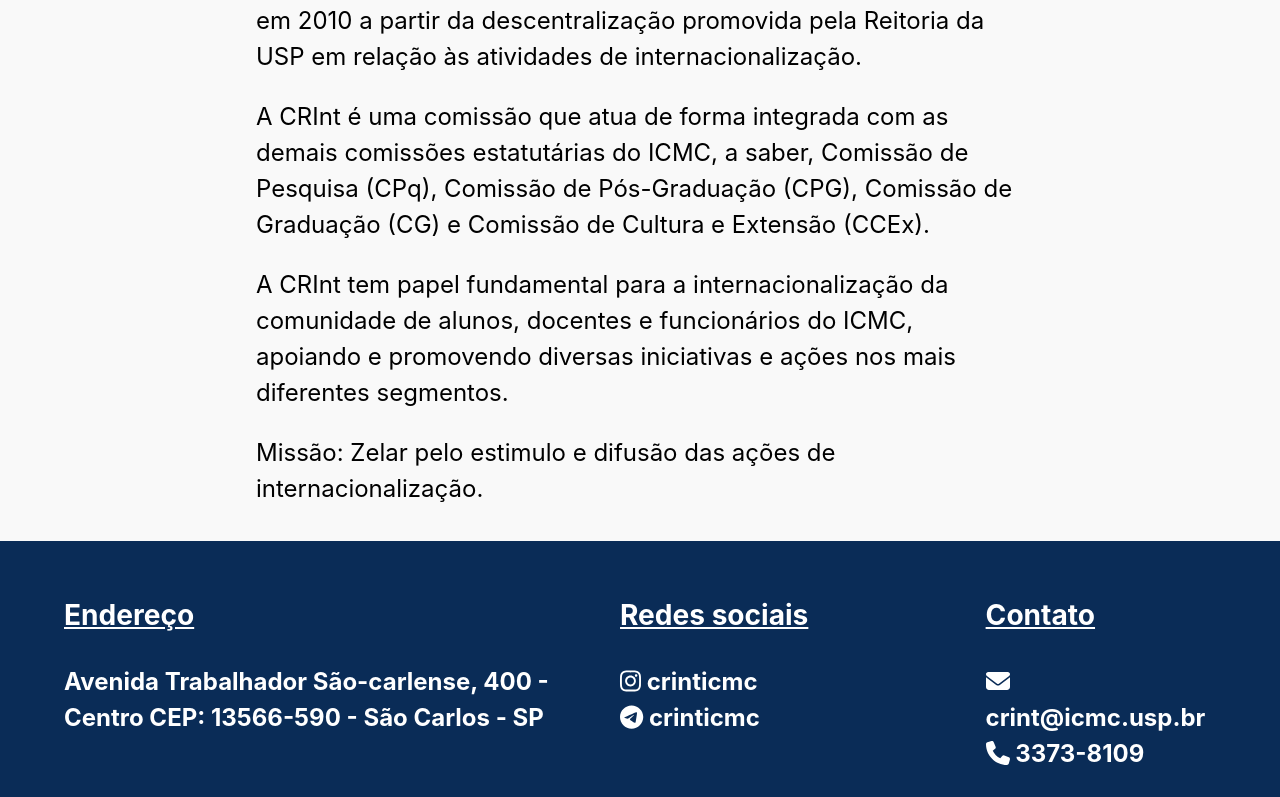
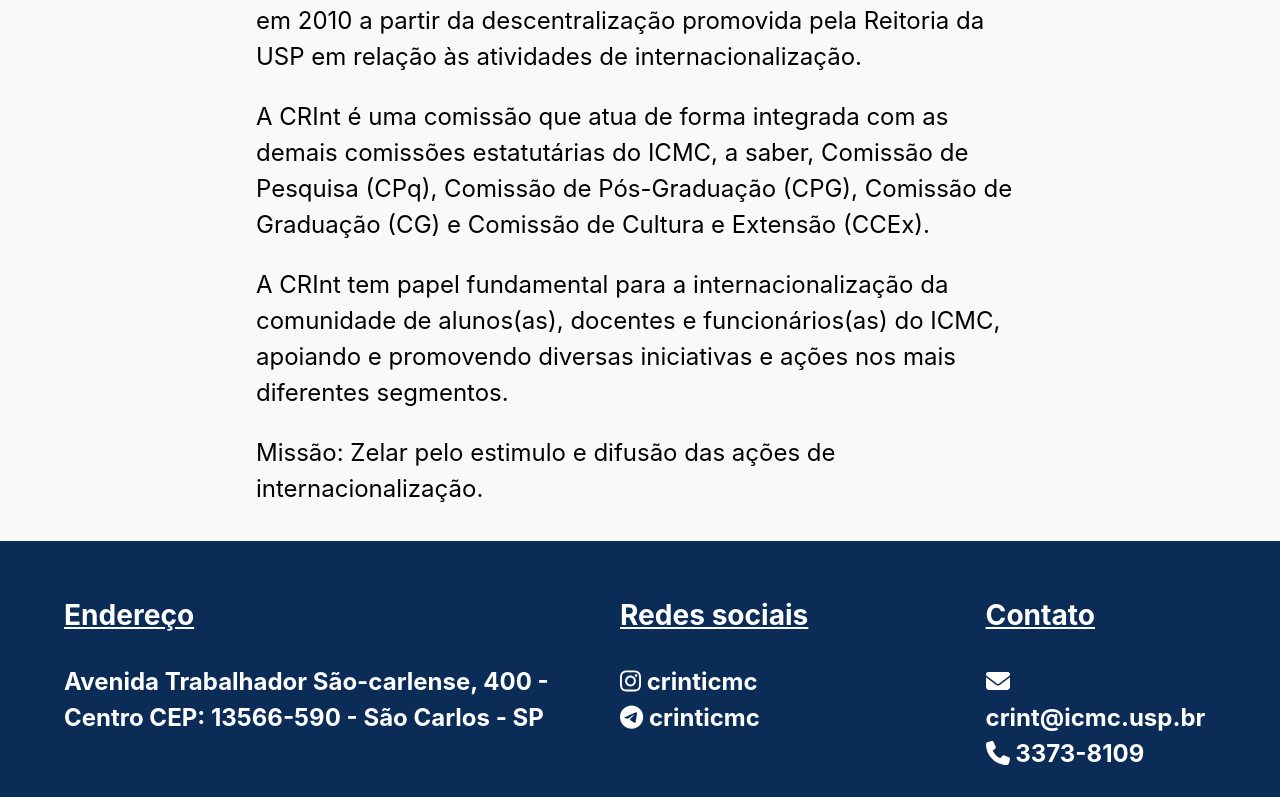
Before and after one commit to CRInt-ICMC/crint-site, a React (Vite) app in the folder crint-site/: page / in a window 1280 px wide. Shown: the part 1631-2428 px from the top of the page. Built offline with nearby package versions, Linux system fonts and the light colour scheme.

Commit message:
Update homepage.tsx

```diff
--- a/crint-site/src/pages/homepage.tsx
+++ b/crint-site/src/pages/homepage.tsx
@@ -32,7 +32,7 @@
                 A CRInt é uma comissão que atua de forma integrada com as demais comissões estatutárias do ICMC, a saber, Comissão de Pesquisa (CPq), Comissão de Pós-Graduação (CPG), Comissão de Graduação (CG) e Comissão de Cultura e Extensão (CCEx).
             </p>
             <p>
-                A CRInt tem papel fundamental para a internacionalização da comunidade de alunos, docentes e funcionários do ICMC, apoiando e promovendo diversas iniciativas e ações nos mais diferentes segmentos.
+                A CRInt tem papel fundamental para a internacionalização da comunidade de alunos(as), docentes e funcionários(as) do ICMC, apoiando e promovendo diversas iniciativas e ações nos mais diferentes segmentos.
             </p>
             <p>
                 Missão: Zelar pelo estimulo e difusão das ações de internacionalização.
```
